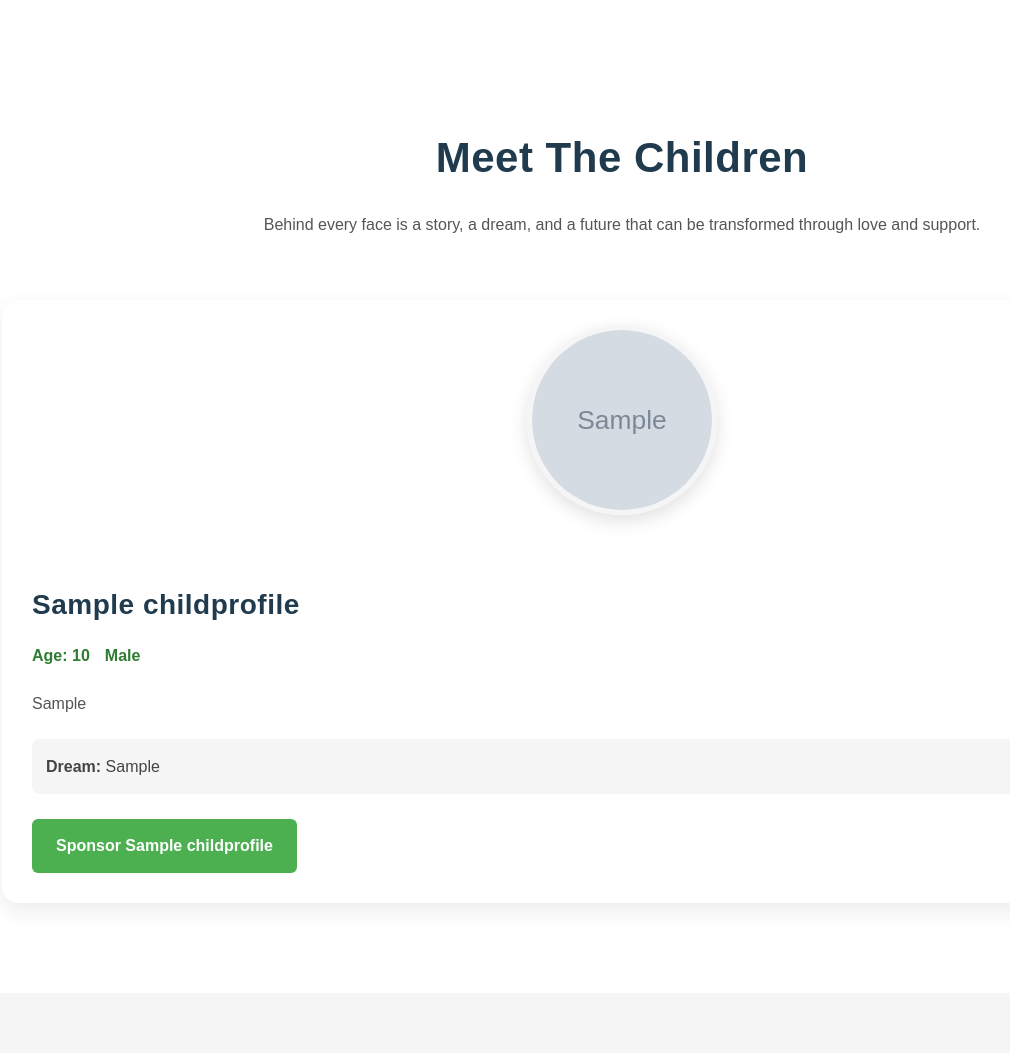
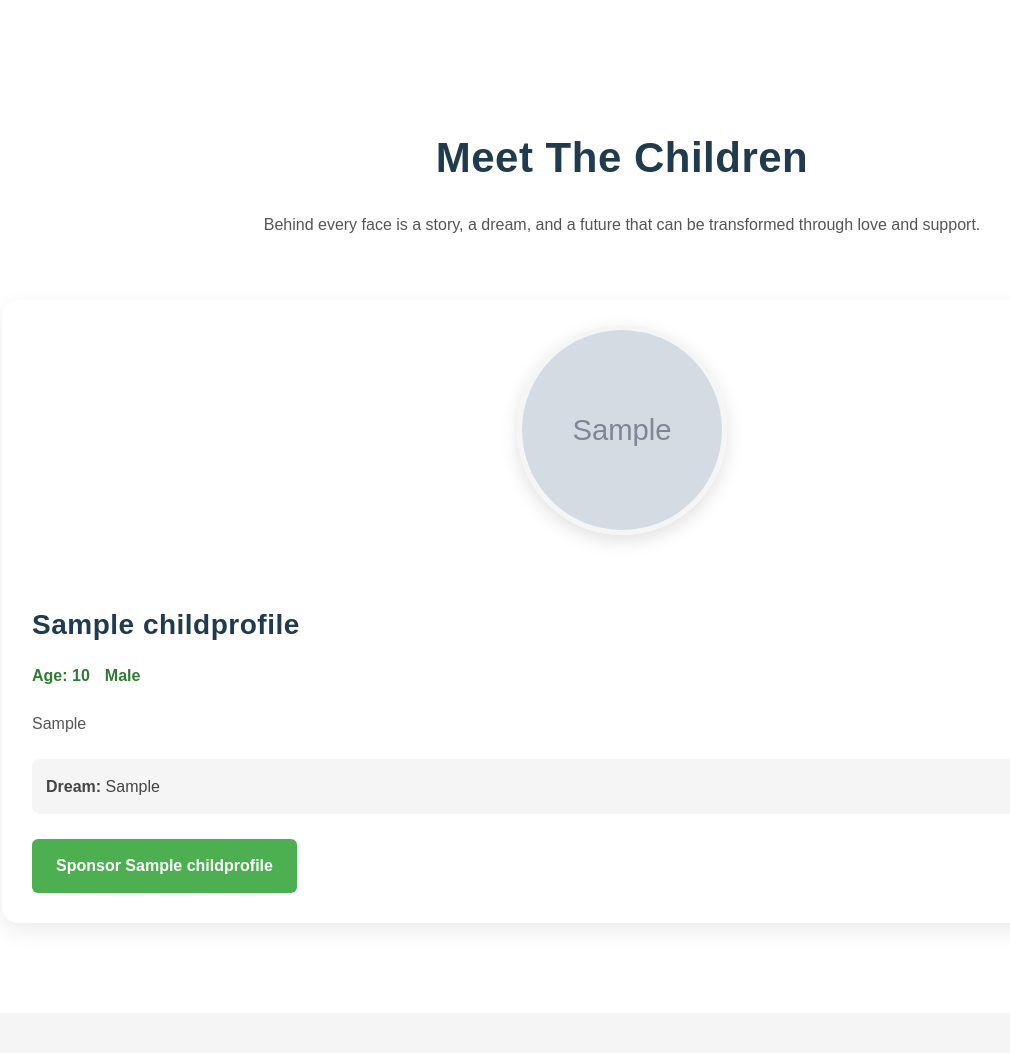
Before and after one commit to serwambala/biggod-nimule, a Django app: page /children/ in a window 1280 px wide. Shown: the part 2969-4022 px from the top of the page, without its empty margins (18-1028 px from the left). Run offline with Django 5.2, Linux system fonts and the light colour scheme; tables that the repository leaves empty hold one stand-in row (values such as "Sample post"); grey boxes marked "Sample" are stand-in pictures.

Commit message:
fixed responsiveness on child image

```diff
--- a/static/style.css
+++ b/static/style.css
@@ -2614,13 +2614,14 @@ body {
 }
 
 .child-image-wrapper img {
-    width: 180px;
-    height: 180px;
+     width: clamp(120px, 40vw, 200px);
+    aspect-ratio: 1 / 1;
     border-radius: 50%;
     object-fit: cover;
     object-position: top center;
     border: 5px solid #f5f5f5;
     box-shadow: 0 6px 18px rgba(0,0,0,0.12);
+    display: block;
 }
 
 @media (max-width: 768px) {
```
